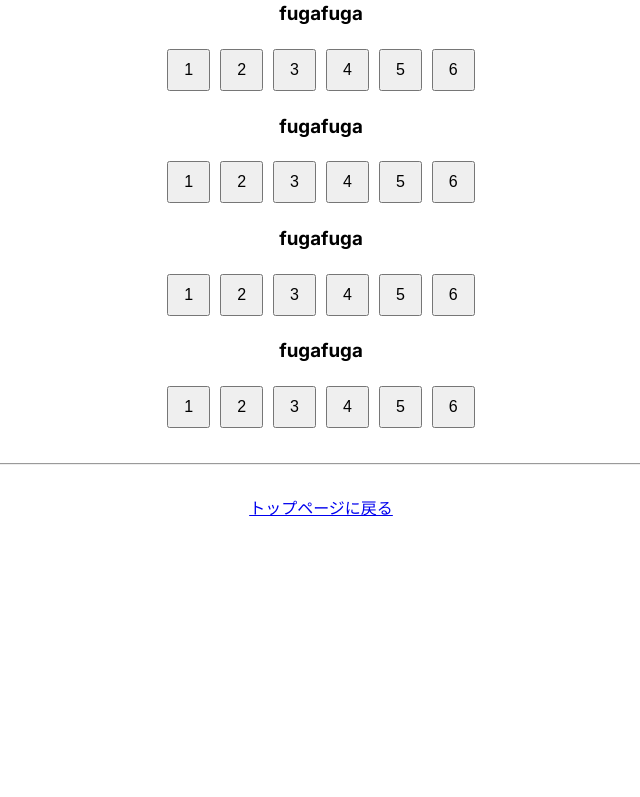
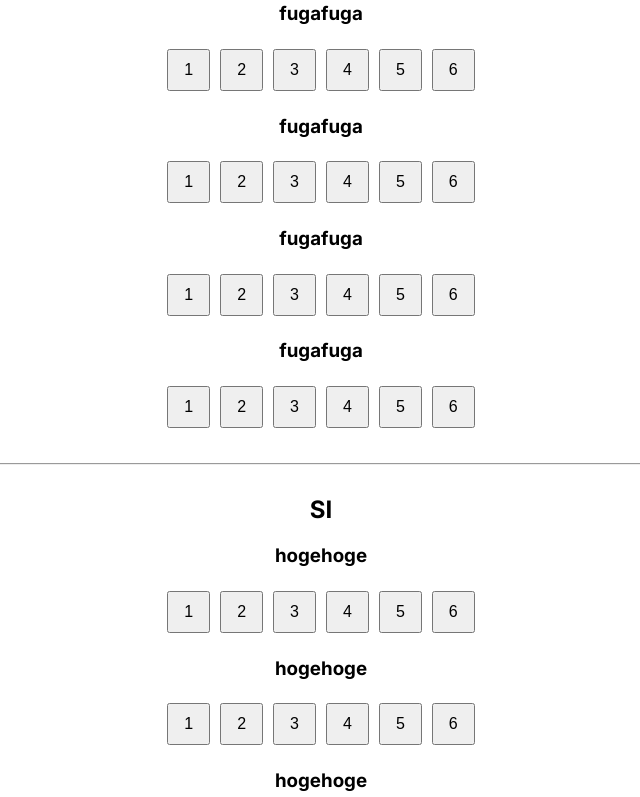
Before and after one commit to quantized-cube/my-psychology-test-app, a Next.js app: page /ysqr in a window 1280 px wide. Shown: the part 2000-2797 px from the top of the page, without its empty margins (319-959 px from the left). Before the commit the page ends 2549 px from the top, so only its background shows below. Built offline with nearby package versions, Linux system fonts and the light colour scheme.

Commit message:
重複排除と型エラー修正

```diff
--- a/app/ysqr/page.tsx
+++ b/app/ysqr/page.tsx
@@ -23,7 +23,7 @@ ChartJS.register(
   Legend
 );
 
-const labels = ['ED', 'AB', 'MA'];
+const labels = ['ED', 'AB', 'MA', 'SI', 'DS'];
 
 // 1-5: ED
 const questions_1_ED = [
@@ -55,10 +55,36 @@ const questions_3_MA = [
   "fugafuga",
 ];
 
-const questions = questions_1_ED.concat(questions_2_AB, questions_3_MA);
+// 19-23: SI
+const questions_4_SI = [
+  "hogehoge",
+  "hogehoge",
+  "hogehoge",
+  "hogehoge",
+  "hogehoge",
+];
 
-const lengths = [questions_1_ED.length, questions_2_AB.length, questions_3_MA.length]
-const cum_lengths = [0, ...lengths.map((sum => value => sum += value)(0))]
+// 24-29: DS
+const questions_5_DS = [
+  "fugafuga",
+  "fugafuga",
+  "fugafuga",
+  "fugafuga",
+  "fugafuga",
+  "fugafuga",
+];
+
+const a_questions = [
+  questions_1_ED,
+  questions_2_AB,
+  questions_3_MA,
+  questions_4_SI,
+  questions_5_DS,
+];
+const questions = a_questions.flat();
+
+const lengths = a_questions.map((question) => question.length)
+const cumLengths = [0, ...lengths.map((sum => value => sum += value)(0))]
 
 export default function Home() {
   const [scores, setScores] = useState<number[]>(Array(questions.length).fill(0));
@@ -73,21 +99,35 @@ export default function Home() {
   };
 
   const averageScores: number[] = [];
-  for (let i = 0; i < cum_lengths.length - 1; i++) {
-    const start = cum_lengths[i];
-    const end = cum_lengths[i + 1];
+  for (let i = 0; i < cumLengths.length - 1; i++) {
+    const start = cumLengths[i];
+    const end = cumLengths[i + 1];
     const length = lengths[i];
     const averageScore = scores.slice(start, end).reduce((acc, score) => acc + score, 0) / length;
     averageScores.push(averageScore);
   }
   const pairLabelsAverageScores = labels.map((label, index) => [label, averageScores[index]]);
-  const sortedPairLabelsAverageScores = [...pairLabelsAverageScores].sort(([al, as], [bl, bs]) => bs - as);
+  // 以下は型がうまくいかない
+  // const sortedPairLabelsAverageScores = [...pairLabelsAverageScores].sort(([al, as], [bl, bs]) => bs - as);
+  // const sortedLabels = sortedPairLabelsAverageScores.map((pair, index) => `${pair[0]}`);
+  // const sortedAverageScores = sortedPairLabelsAverageScores.map((pair, index) => `${pair[1]}`);
+  // 一旦オブジェクトに変換
+  const objLabelsAverageScores: { [key: string]: number } = Object.fromEntries(pairLabelsAverageScores);
+  // キーを含んだ配列に変換
+  const array = Object.keys(objLabelsAverageScores).map((k) => ({ key: k, value: objLabelsAverageScores[k] }));
   // スコアの降順
-  const sortedLabels = sortedPairLabelsAverageScores.map((pair, index) => `${pair[0]}`);
-  const sortedAverageScores = sortedPairLabelsAverageScores.map((pair, index) => `${pair[1]}`);
+  array.sort((a, b) => b.value - a.value);
+  // オブジェクトに戻す
+  const sortedObjLabelsAverageScores = Object.assign({}, ...array.map((item) => ({
+    [item.key]: item.value,
+  })));
+  // スコアの降順のラベル
+  const sortedLabels = Object.keys(sortedObjLabelsAverageScores);
+  // スコアの降順のスコア
+  const sortedAverageScores = Object.values(sortedObjLabelsAverageScores);
 
   const resultMessages: string[] = [];
-  for (let i = 0; i < cum_lengths.length - 1; i++) {
+  for (let i = 0; i < cumLengths.length - 1; i++) {
     const resultMessage = `${labels[i]}のスコア ${averageScores[i].toFixed(2)}`;
     resultMessages.push(resultMessage);
   }
@@ -167,12 +207,8 @@ export default function Home() {
 
         {questions.map((question, index) => (
           <div key={index}>
-            {index === 0 && <hr style={{ margin: '30px' }} />}
-            {index === lengths[0] && <hr style={{ margin: '30px' }} />}
-            {index === lengths[0] + lengths[1] && <hr style={{ margin: '30px' }} />}
-            {index === 0 && <h2>ED</h2>}
-            {index === lengths[0] && <h2>AB</h2>}
-            {index === lengths[0] + lengths[1] && <h2>MA</h2>}
+            {cumLengths.includes(index) && <hr style={{ margin: '30px' }} />}
+            {cumLengths.includes(index) && <h2>{labels[cumLengths.indexOf(index)]}</h2>}
             <h3>{question}</h3>
             {[1, 2, 3, 4, 5, 6].map((score) => (
               <button
```
